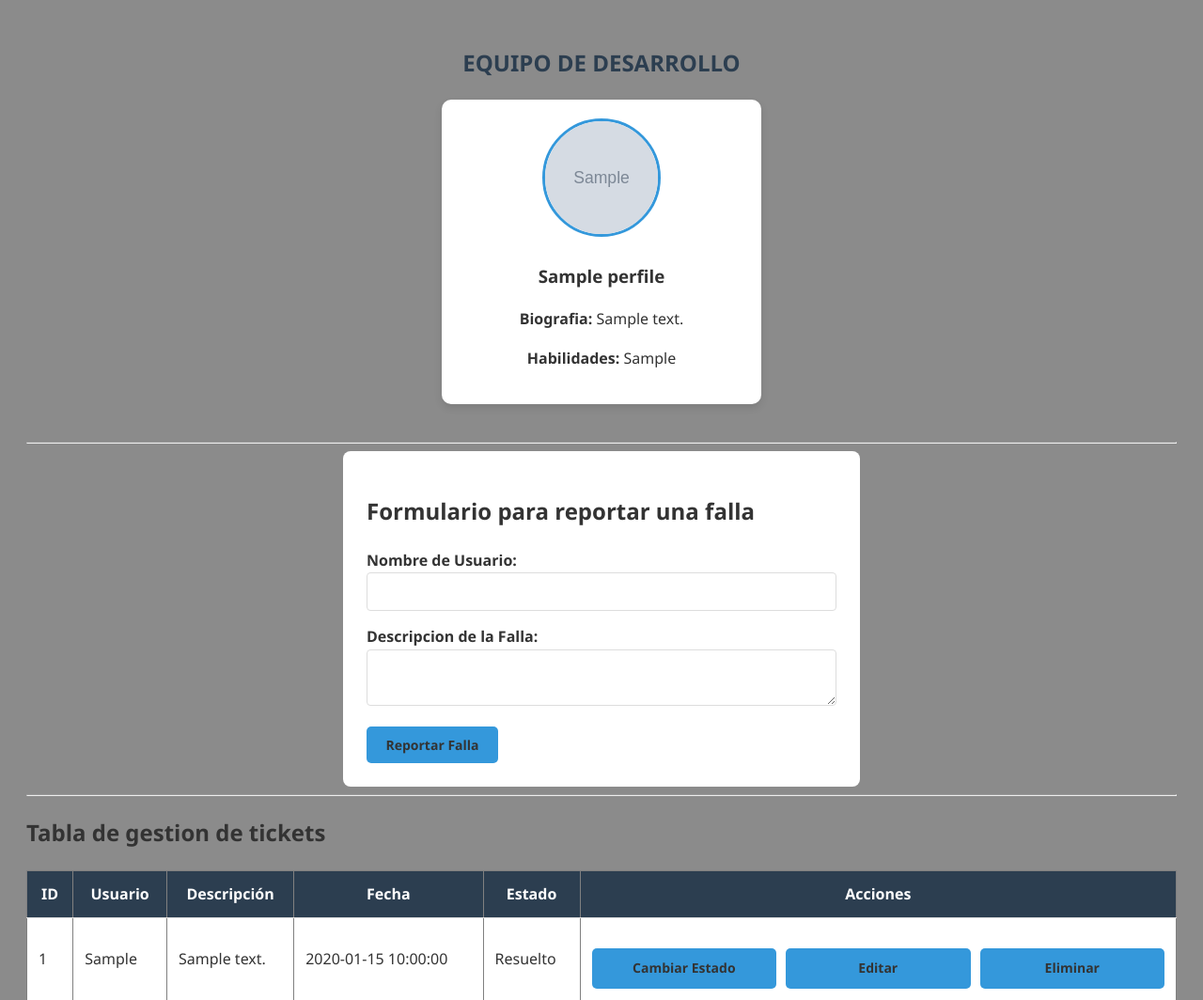
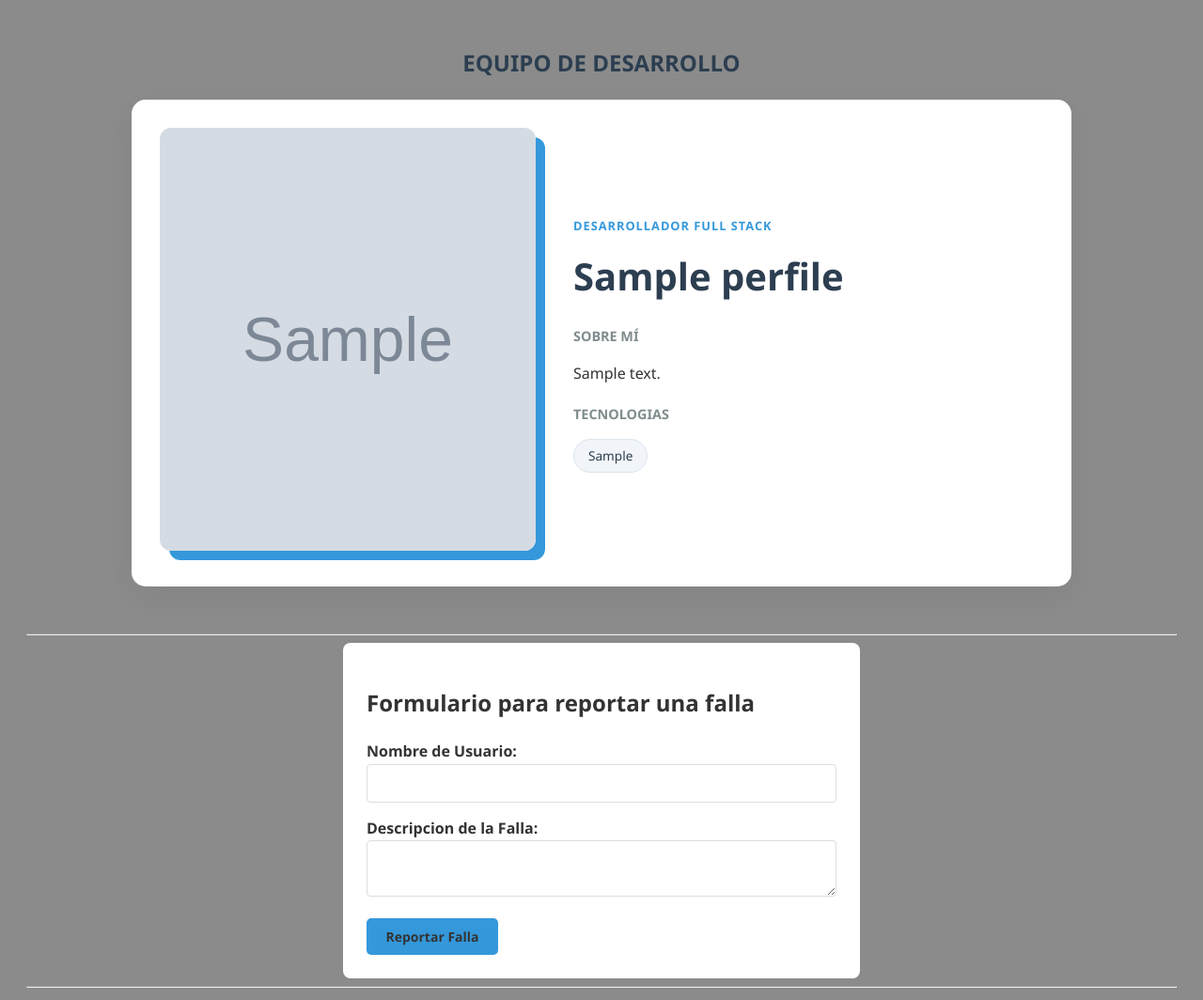
Before and after one commit to H0rus25/Sistema-de-Soporte-Tecnico, a PHP site: page / in a window 1280 px wide. Shown: the top 1064 px of the page at 94% size. Run offline with PHP 8.4, Linux system fonts and the light colour scheme; tables that the repository leaves empty or names only in its code hold one stand-in row (values such as "Sample post"); grey boxes marked "Sample" are stand-in pictures.

Commit message:
Version final del Sistema de Soporte Tecnico

```diff
--- a/PHP/estilos.css
+++ b/PHP/estilos.css
@@ -6,35 +6,88 @@ body {
     padding: 20px;
 }
 
-.titulo, .titulo-editar {
+.titulo-editar, .titulo-seccion {
     text-align: center;
     color: #2c3e50;
 }
 
+
 .perfiles {
+    max-width: 1000px;
+    margin: 0 auto 50px;
     display: flex;
-    gap: 20px;
-    justify-content: center;
-    flex-wrap: wrap;
-    margin-bottom: 40px;
+    flex-direction: column;
+    gap: 60px; /* Espacio entre mi compañero y yo */
 }
 
-.tarjeta-perfil {
-    background: white;
-    border-radius: 10px;
-    box-shadow: 0 4px 8px rgba(0,0,0,0.1);
-    width: 300px;
-    overflow: hidden;
-    text-align: center;
-    padding: 20px;
+.perfil {
+    display: flex;
+    align-items: center;
+    gap: 40px;
+    background: #ffffff;
+    padding: 30px;
+    border-radius: 15px;
+    box-shadow: 0 10px 30px rgba(0,0,0,0.05);
 }
 
-.tarjeta-perfil img {
-    width: 120px;
-    height: 120px;
-    border-radius: 50%;
+.perfil.invertida {
+    flex-direction: row-reverse;
+}
+
+.perfil-foto {
+    flex: 1;
+    max-width: 400px;
+}
+
+.perfil-foto img {
+    width: 100%;
+    height: 450px;
     object-fit: cover;
-    border: 3px solid #3498db;
+    border-radius: 12px;
+    box-shadow: 10px 10px 0px #3498db;
+}
+
+.profesion {
+    flex: 1.2;
+    text-align: left;
+}
+
+.ocupacion {
+    color: #3498db;
+    font-weight: bold;
+    text-transform: uppercase;
+    letter-spacing: 1px;
+    font-size: 0.8em;
+}
+
+.profesion h3 {
+    font-size: 2.5em;
+    margin: 10px 0;
+    color: #2c3e50;
+}
+
+.bio h4, .habilidades h4 {
+    color: #7f8c8d;
+    font-size: 0.9em;
+    margin-bottom: 10px;
+    text-transform: uppercase;
+}
+
+.skills {
+    display: flex;
+    flex-wrap: wrap;
+    gap: 10px;
+    margin-top: 15px;
+}
+
+.skill-tag {
+    background: #f1f4f8;
+    color: #2c3e50;
+    padding: 6px 15px;
+    border-radius: 20px;
+    font-size: 0.85em;
+    font-weight: 500;
+    border: 1px solid #dce4ec;
 }
 
 .formulario {
--- a/PHP/index.php
+++ b/PHP/index.php
@@ -23,16 +23,36 @@ $perfiles = $consultaPerfiles->fetchAll(PDO::FETCH_ASSOC);
     </head>
     <body>
 
-        <h2 class="titulo">EQUIPO DE DESARROLLO</h3>
+        <h2 class="titulo-seccion">EQUIPO DE DESARROLLO</h2>
 
         <div class="perfiles">
-            <?php foreach ($perfiles as $alumno): ?>
-                <div class="tarjeta-perfil">
-                    <img src="<?php echo $alumno['foto']; ?>" alt="Foto de <?php echo $alumno['nombre']; ?>">
-                    <div class="info">
+            <?php foreach ($perfiles as $index => $alumno): ?>
+                <div class="perfil <?php echo ($index % 2 != 0) ? 'invertida' : ''; ?>">
+
+                    <div class="perfil-foto">
+                        <img src="<?php echo $alumno['foto']; ?>" alt="Desarrollador <?php echo $alumno['nombre']; ?>">
+                    </div>
+
+                    <div class="profesion">
+                        <span class="ocupacion">Desarrollador Full Stack</span>
                         <h3><?php echo $alumno['nombre']; ?></h3>
-                        <p><strong>Biografia:</strong> <?php echo $alumno['bio']; ?></p>
-                        <p class="habilidades"><strong>Habilidades:</strong> <?php echo $alumno['habilidades']; ?></p>
+
+                        <div class="bio">
+                            <h4>Sobre mí</h4>
+                            <p><?php echo $alumno['bio']; ?></p>
+                        </div>
+
+                        <div class="habilidades">
+                            <h4>Tecnologias</h4>
+                            <div class="skills">
+                                <?php
+                                // Aqui se convierte la cadena de habilidades en un array para crear etiquetas individuales
+                                $skills = explode(',', $alumno['habilidades']);
+                                foreach($skills as $skill): ?>
+                                    <span class="skill-tag"><?php echo trim($skill); ?></span>
+                                <?php endforeach; ?>
+                            </div>
+                        </div>
                     </div>
                 </div>
             <?php endforeach; ?>
```
